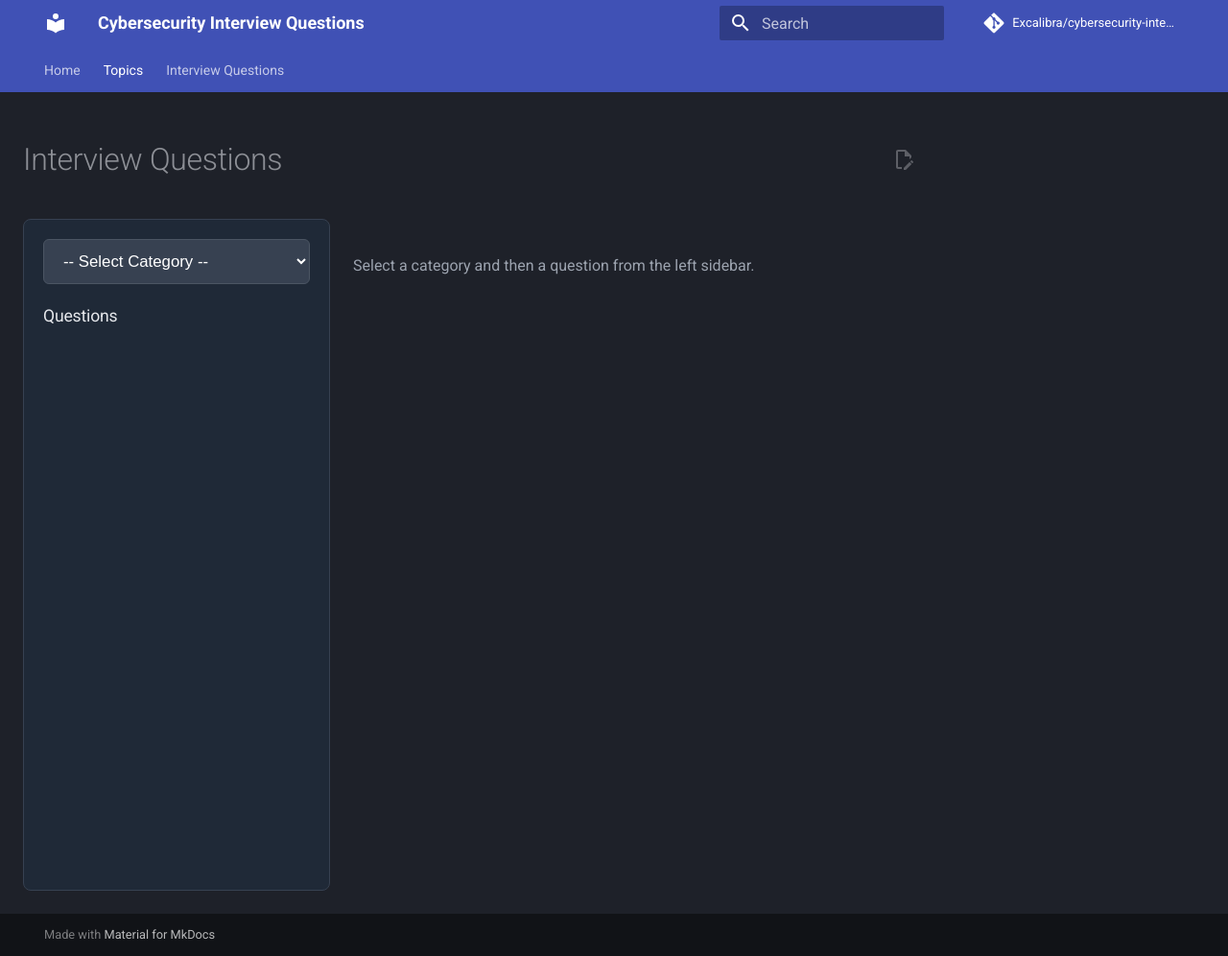
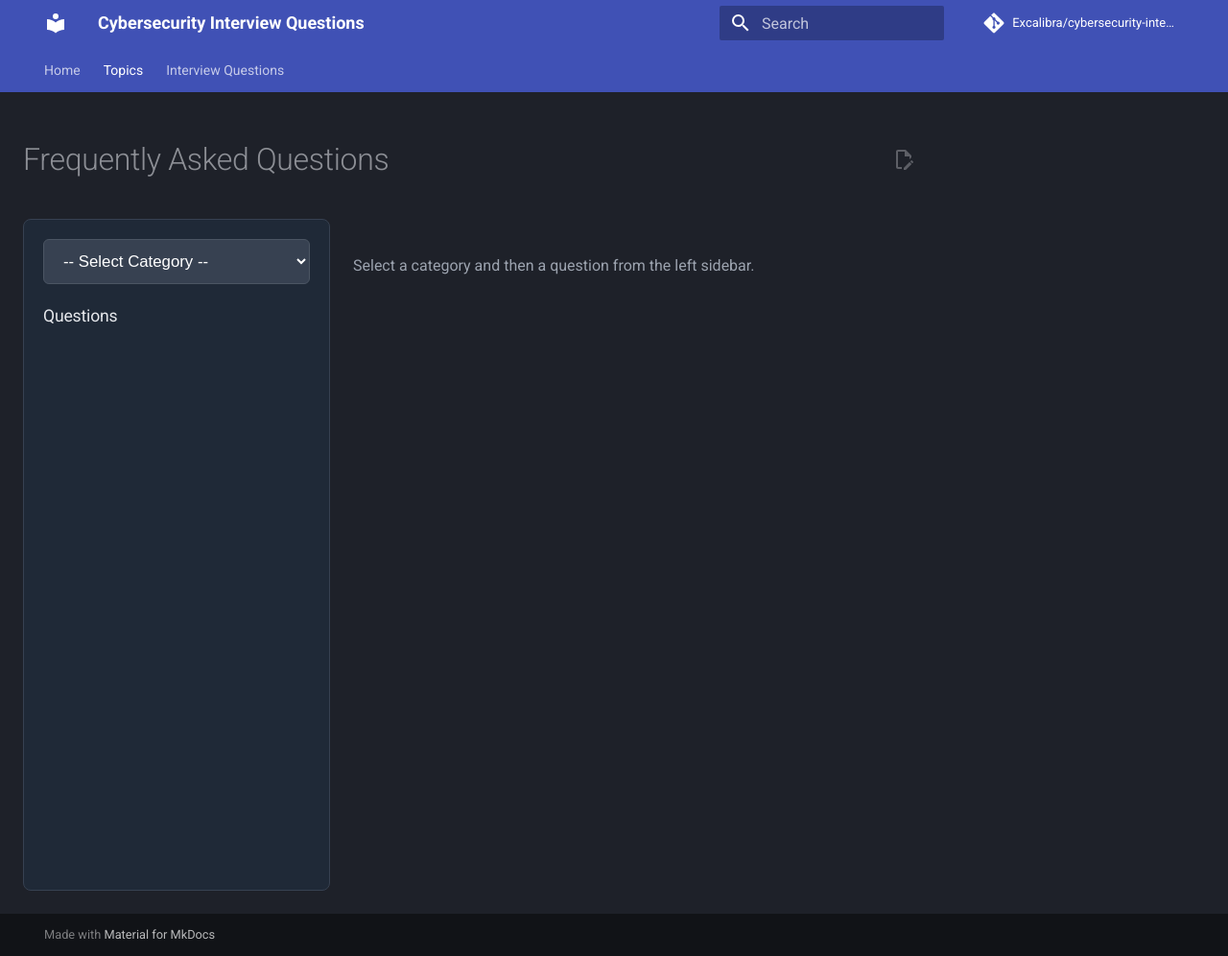
Before and after one commit to Excalibra/cybersecurity-interview-questions, an MkDocs documentation site: the page built from docs/topics/index.md, in a window 1280 px wide and 996 px high. Shown: the whole window at 96% size. Built offline with MkDocs 1.6.1 and Material for MkDocs 9.7.7, drawn with Linux system fonts in a browser that asks for light colours; comment, search, counter and statistics services are not loaded.

Commit message:
Update index.md

```diff
--- a/docs/topics/index.md
+++ b/docs/topics/index.md
@@ -1,4 +1,4 @@
-# Interview Questions
+# Frequently Asked Questions
 
 <div style="display: flex; gap: 24px; align-items: flex-start;">
   <!-- Dynamic Left Sidebar -->
```
